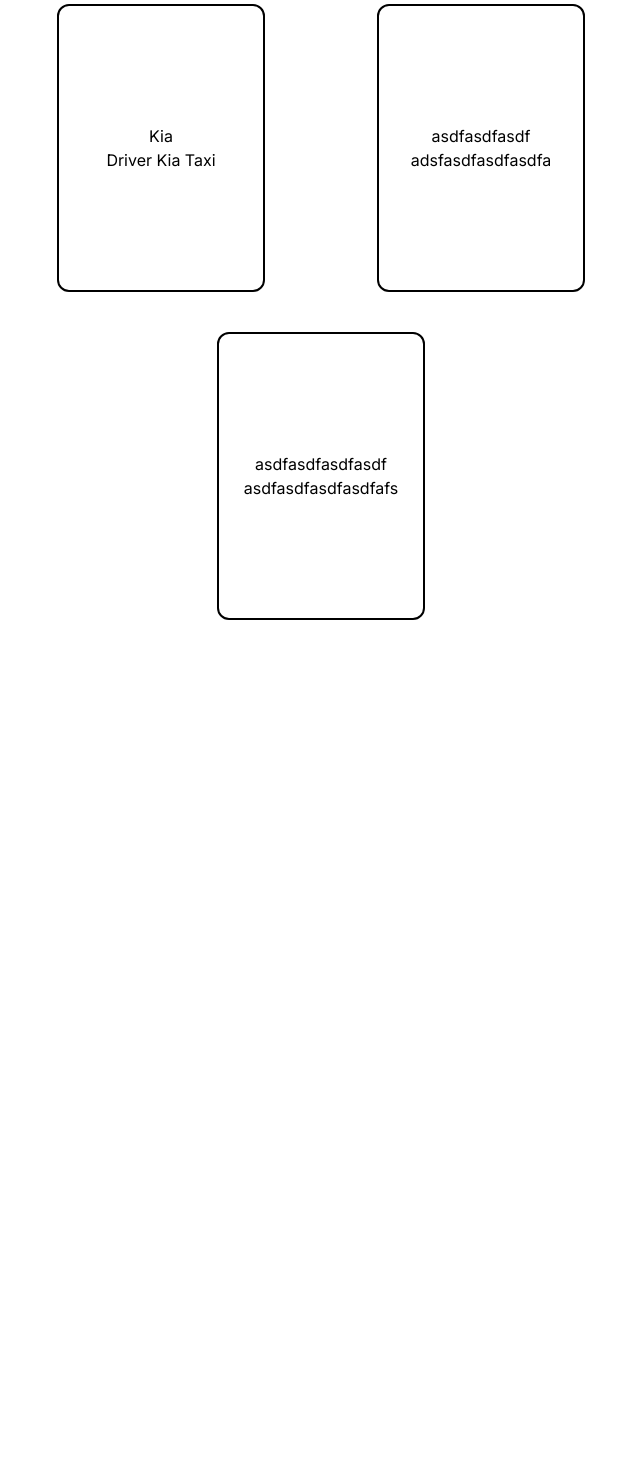
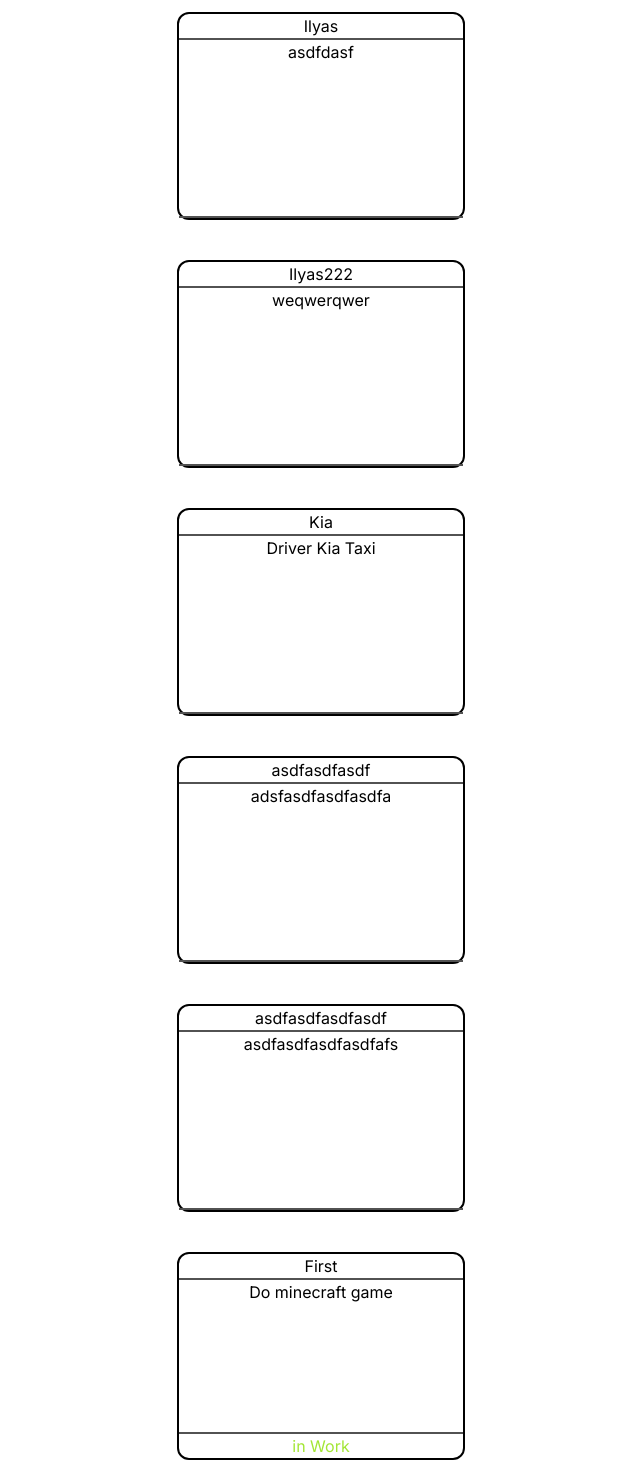
Before and after one commit to TolykbaevIlyas/toDo, a Next.js app: page / in a window 1280 px wide. Shown: the part 1140-2610 px from the top of the page, without its empty margins (319-959 px from the left). Before the commit the page ends 1780 px from the top, so only its background shows below. Built offline with nearby package versions, Linux system fonts and the light colour scheme; data requests are answered from the project's data file.

Commit message:
Add: status to tasks, update tasks design

```diff
--- a/db.json
+++ b/db.json
@@ -44,6 +44,12 @@
       "title": "asdfasdfasdfasdf",
       "description": "asdfasdfasdfasdfafs",
       "id": 9
+    },
+    {
+      "title": "First",
+      "description": "Do minecraft game",
+      "status": "in Work",
+      "id": 10
     }
   ]
 }
--- a/package.json
+++ b/package.json
@@ -3,14 +3,16 @@
   "version": "0.1.0",
   "private": true,
   "scripts": {
-    "dev": "next dev",
+    "dev": "concurrently \"next dev\" \"npm run server\"",
     "build": "next build",
     "start": "next start",
-    "lint": "next lint"
+    "lint": "next lint",
+    "server": "json-server -w db.json -p 3001"
   },
   "dependencies": {
     "@reduxjs/toolkit": "^2.0.1",
     "axios": "^1.6.3",
+    "concurrently": "^8.2.2",
     "json-server": "^0.17.4",
     "next": "14.0.0",
     "react": "^18",
--- a/src/entities/Task/ui/Task.tsx
+++ b/src/entities/Task/ui/Task.tsx
@@ -1,8 +1,15 @@
-const Task = ({name, description}: any) => {
+const Task = ({name, description,status}: any) => {
   return (
-    <div className='w-52 h-72 rounded-xl border-2 border-black flex items-center justify-center m-5 cursor-grab flex-col'>
-        <p>{name}</p>
-        <p>{description}</p>
+    <div className='w-72 h-52 rounded-xl border-2 border-black flex items-center m-5 cursor-grab flex-col'>
+        <div className="border-b-2 border-neutral-600 w-full text-center">
+          <p>{name}</p>
+        </div>
+        <div className="h-full w-full text-center">
+          <p>{description}</p>
+        </div>
+        <div className="border-t-2 border-neutral-600 w-full text-center">
+          <p className={`text-lime-400`}>{status}</p>
+        </div>
     </div>
   )
 }
--- a/src/features/addTaskToServer/ui/addTask.tsx
+++ b/src/features/addTaskToServer/ui/addTask.tsx
@@ -37,7 +37,7 @@
       if(title.length == 0 && description.length == 0){
         setCheckToNull(true);
       }else{
-        await addTask({title:title, description: description}).unwrap();
+        await addTask({title:title, description: description, status: "in Work"}).unwrap();
         setTitle('');
         setDescription('');
       }
--- a/src/widgets/Tasks/ui/Tasks.tsx
+++ b/src/widgets/Tasks/ui/Tasks.tsx
@@ -15,7 +15,7 @@
             {error ? (<>ERROR</>)
                 : isLoading ? (<>IS LOADING</>)
                 : data ?
-                data.map((tas:any)=> <Task key={tas.id} name={tas.title} description={tas.description}/>) : null}
+                data.map((tas:any)=> <Task key={tas.id} name={tas.title} description={tas.description} status={tas.status}/>) : null}
            </div>
         </div>
 
```
Also changed, not shown: 2 other files (tests, documents, lock files or other folders).
